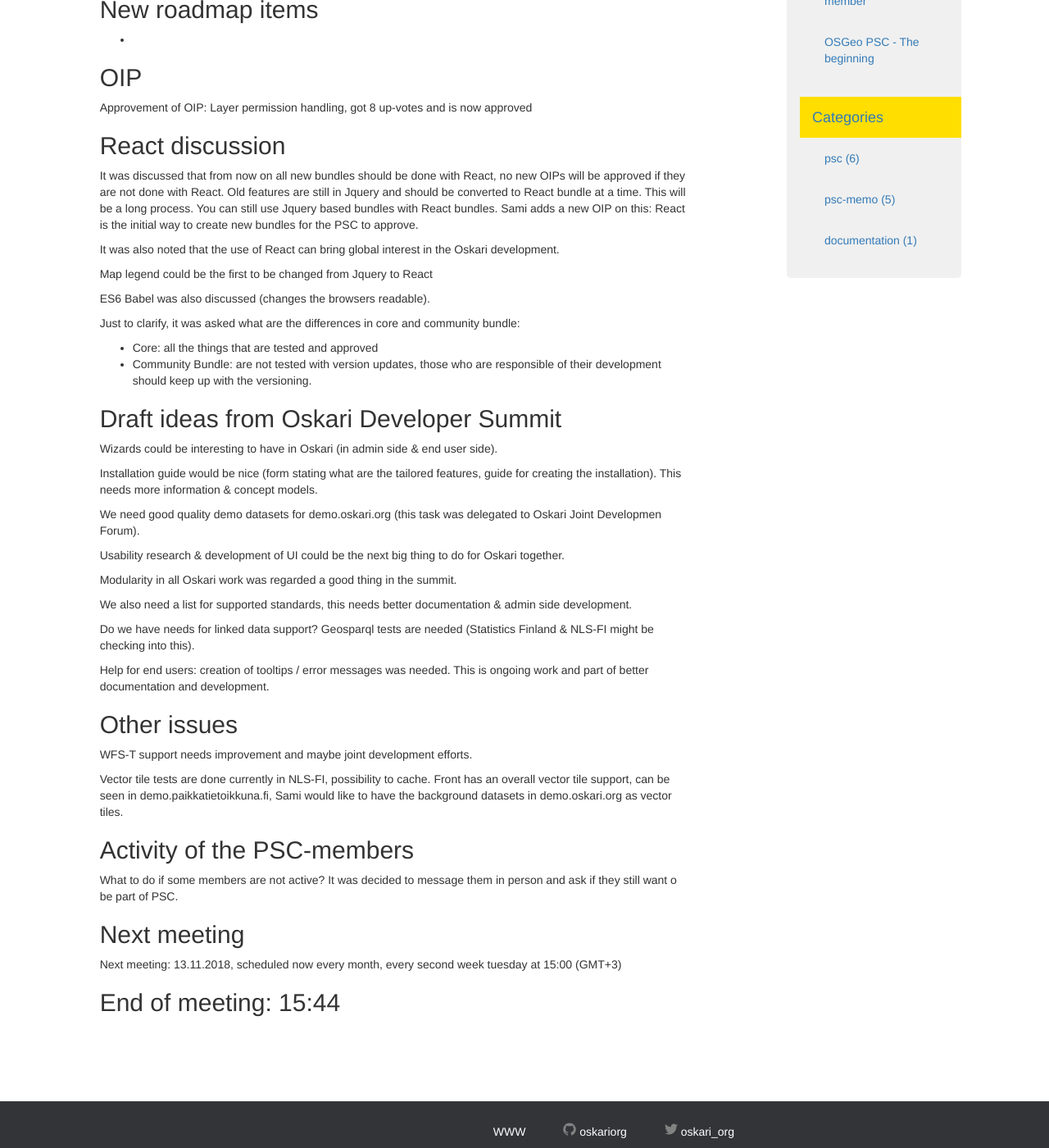
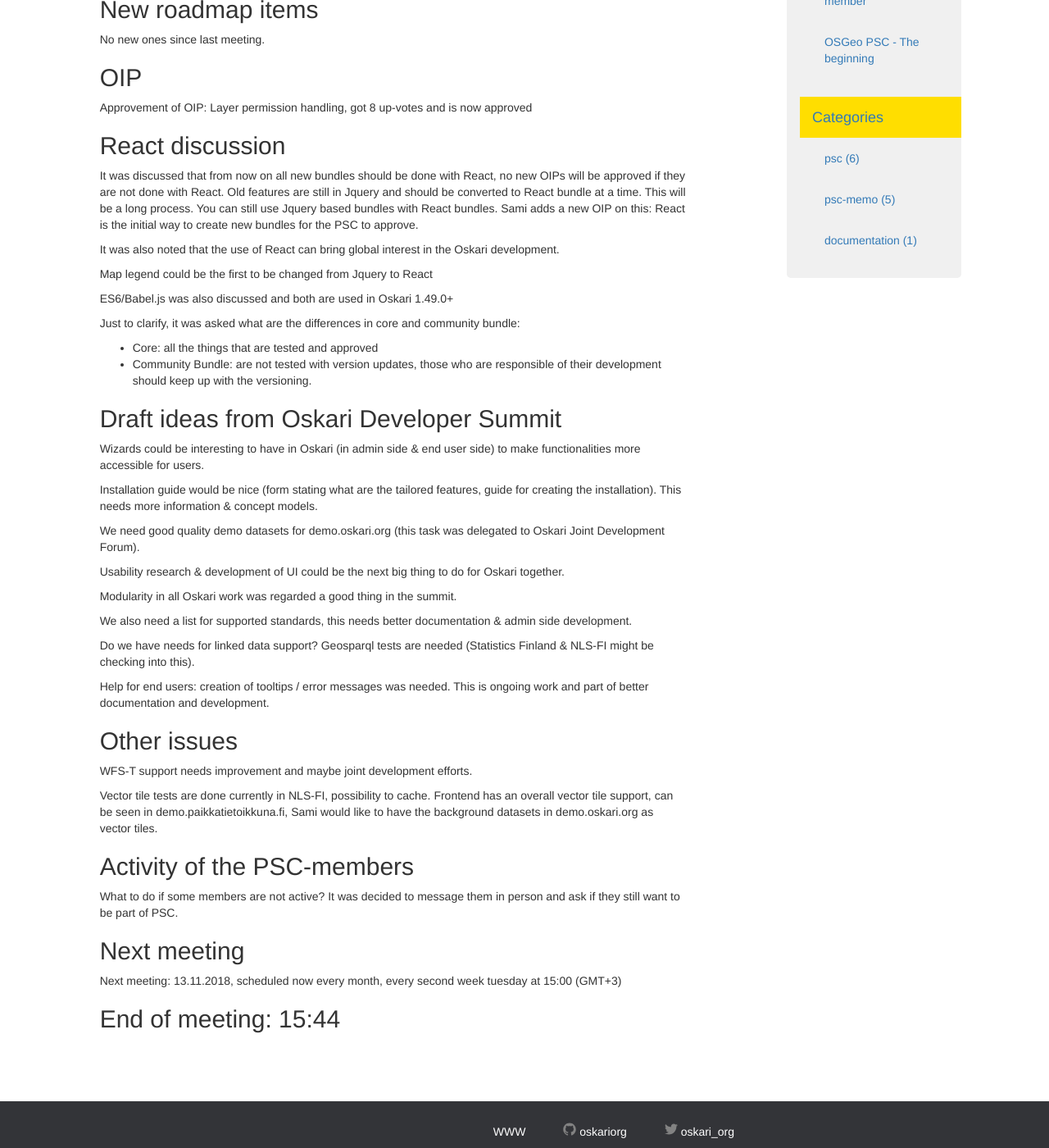
Before and after one commit to oskariorg/oskariorg.github.io, a Jekyll site: the page built from _posts/2018-10-09-PSC_October_2018.md, in a window 1280 px wide and 1400 px high, scrolled down 691 px. Shown: the whole window at 82% size. Built offline with Jekyll 4.4.1, drawn with Linux system fonts in a browser that asks for light colours; nearby versions of some CDN libraries.

Commit message:
Some typo fixes

```diff
--- a/_posts/2018-10-09-PSC_October_2018.md
+++ b/_posts/2018-10-09-PSC_October_2018.md
@@ -35,7 +35,7 @@ Not present:
 
 ## New roadmap items
 
--
+No new ones since last meeting.
 
 ## OIP
 
@@ -50,7 +50,7 @@ It was also noted that the use of React can bring global interest in the Oskari
 
 Map legend could be the first to be changed from Jquery to React
 
-ES6 Babel was also discussed (changes the browsers readable).
+ES6/Babel.js was also discussed and both are used in Oskari 1.49.0+
 
 Just to clarify, it was asked what are the differences in core and community bundle:
 - Core: all the things that are tested and approved
@@ -58,11 +58,11 @@ Just to clarify, it was asked what are the differences in core and community bun
 
 ## Draft ideas from Oskari Developer Summit
 
-Wizards could be interesting to have in Oskari (in admin side & end user side).
+Wizards could be interesting to have in Oskari (in admin side & end user side) to make functionalities more accessible for users.
 
 Installation guide would be nice (form stating what are the tailored features, guide for creating the installation). This needs more information & concept models.
 
-We need good quality demo datasets for demo.oskari.org (this task was delegated to Oskari Joint Developmen Forum).
+We need good quality demo datasets for demo.oskari.org (this task was delegated to Oskari Joint Development Forum).
 
 Usability research & development of UI could be the next big thing to do for Oskari together.
 
@@ -78,11 +78,11 @@ Help for end users: creation of tooltips / error messages was needed. This is on
 
 WFS-T support needs improvement and maybe joint development efforts.
 
-Vector tile tests are done currently in NLS-FI, possibility to cache. Front has an overall vector tile support, can be seen in demo.paikkatietoikkuna.fi, Sami would like to have the background datasets in demo.oskari.org as vector tiles.
+Vector tile tests are done currently in NLS-FI, possibility to cache. Frontend has an overall vector tile support, can be seen in demo.paikkatietoikkuna.fi, Sami would like to have the background datasets in demo.oskari.org as vector tiles.
 
 ## Activity of the PSC-members
 
-What to do if some members are not active? It was decided to message them in person and ask if they still want o be part of PSC.
+What to do if some members are not active? It was decided to message them in person and ask if they still want to be part of PSC.
 
 ## Next meeting
 
```
